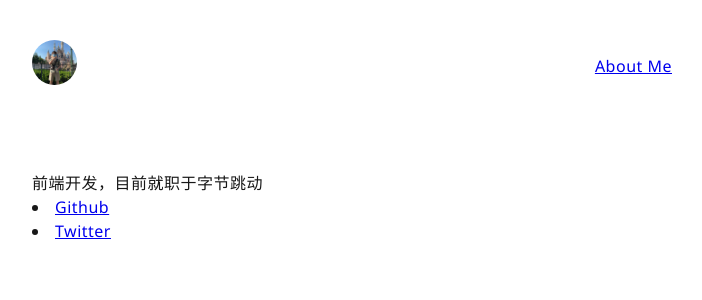
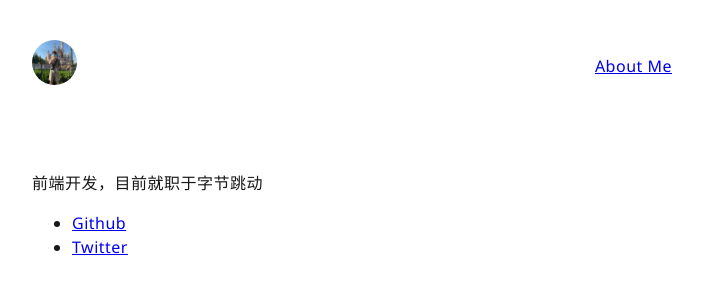
Before and after one commit to lili21/new-blog, a Next.js app: page /about in a window 1280 px wide. Shown: the top 300 px of the page, without its empty margins (288-990 px from the left). Built offline with nearby package versions, Linux system fonts and the light colour scheme.

Commit message:
fix typo

```diff
--- a/app/about/page.tsx
+++ b/app/about/page.tsx
@@ -2,14 +2,14 @@ export default function About() {
   return (
     <div>
       前端开发，目前就职于字节跳动
-      <ui>
+      <ul>
         <li>
           <a href="https://github.com/lili21">Github</a>
         </li>
         <li>
           <a href="https://twitter.com/mark_li21">Twitter</a>
         </li>
-      </ui>
+      </ul>
     </div>
   );
 }
```
